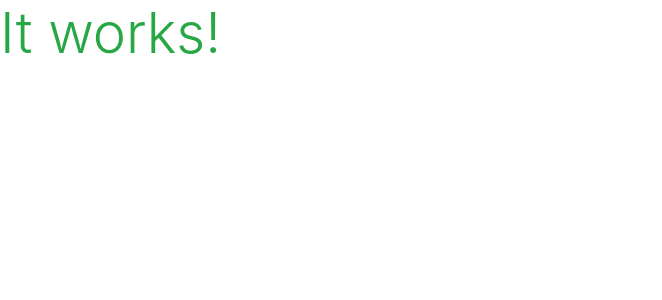
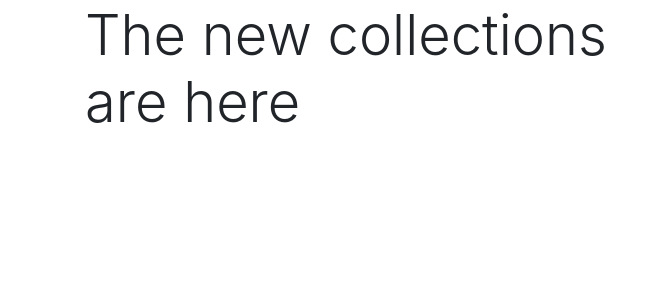
Before and after one commit to orlamadden/boutique-ado-v1, a Django app: page / in a window 1280 px wide. Shown: the top 300 px of the page, without its empty margins (0-662 px from the left). Run offline with Django 3.2, Linux system fonts and the light colour scheme; some libraries are stand-ins or nearby versions.

Commit message:
added homepage

```diff
--- a/home/templates/home/index.html
+++ b/home/templates/home/index.html
@@ -1,9 +1,30 @@
-{% extends 'base.html' %}
+{% extends 'base.html' %} {% load static %} {% block content %}
+{% block page_header %}
 
-{% load static %}
+<div class="container header-container">
+<div class="row">
+    <div class="col"></div>
+</div>
+</div>
 
-{% block content %}
+{% endblock %}
 
-<h1 class="display-4 text-success">It works!</h1>
+<div class="container h-100">
+  <div class="row h-100">
+    <div class="col-7 col-md-6 my-auto">
+      <h1 class="display-4 logo-font text-black">
+        The new collections are here
+      </h1>
+      <div class="my-5">
+        <h4>
+          <a
+            href=""
+            class="shop-now-btn bt btn-lg rounded-0 text-uppercase py-3"
+          ></a>
+        </h4>
+      </div>
+    </div>
+  </div>
+</div>
 
 {% endblock content %}
```
